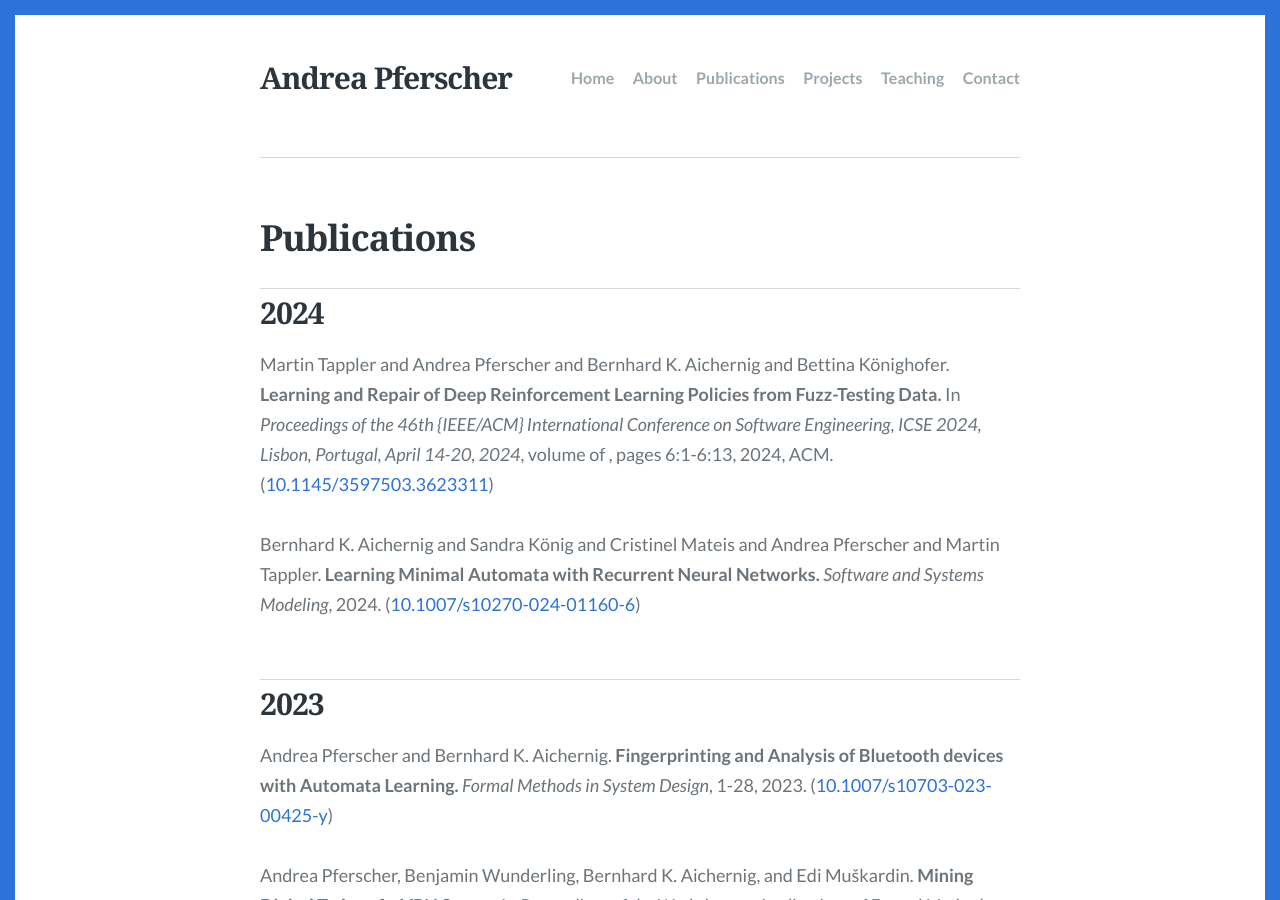
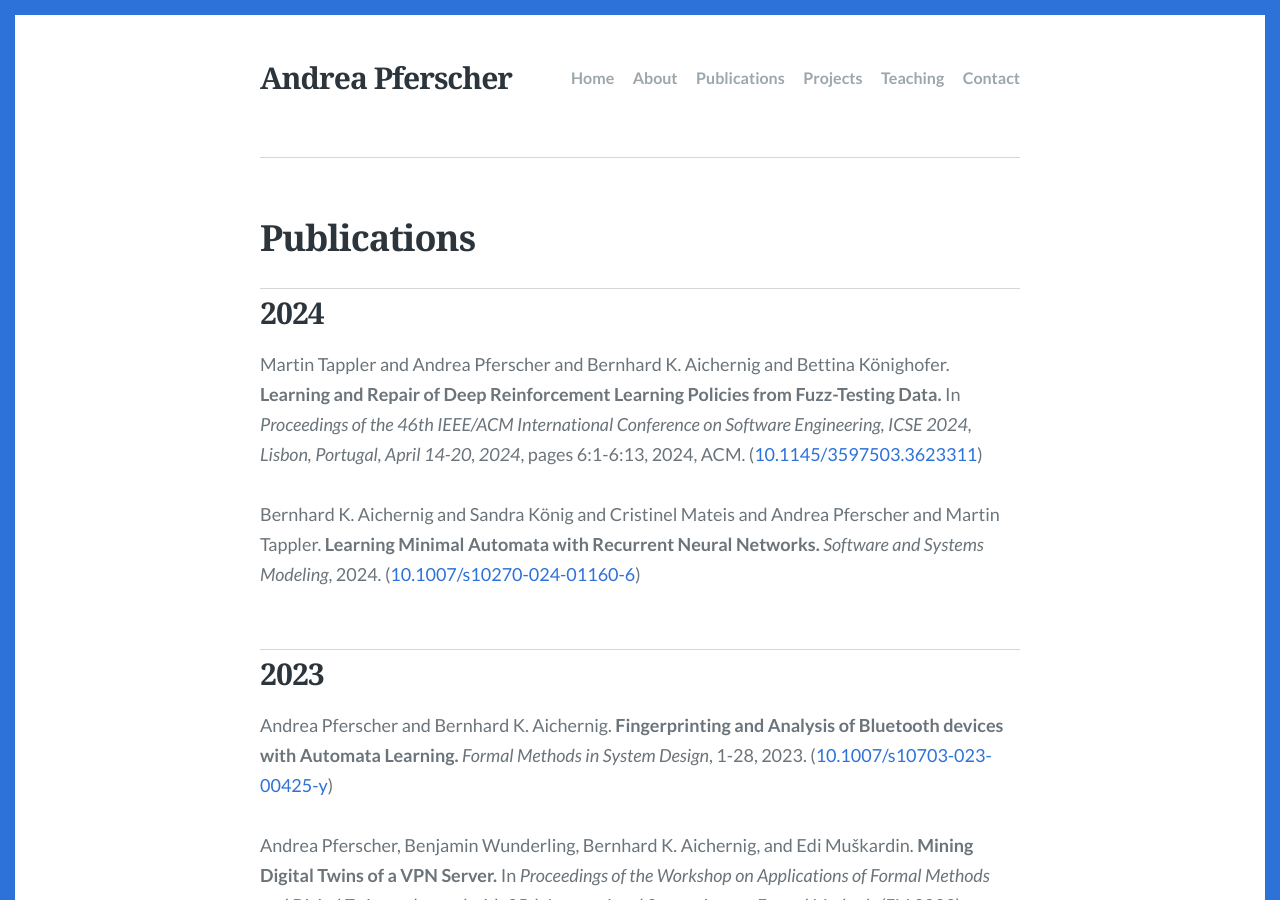
Before and after one commit to apferscher/apferscher.github.io, a Jekyll site: the page built from publications.md, in a window 1280 px wide and 900 px high. Built offline with Jekyll 4.4.1, drawn with Linux system fonts in a browser that asks for light colours; some web fonts are replaced; part of the change alters nothing that is shown.

```diff
--- a/_data/publications.json
+++ b/_data/publications.json
@@ -6,10 +6,12 @@
                 {
                     "authors": "Martin Tappler and Andrea Pferscher and Bernhard K. Aichernig and Bettina Könighofer",
                     "title": "Learning and Repair of Deep Reinforcement Learning Policies from Fuzz-Testing Data",
-                    "booktitle": "Proceedings of the 46th {IEEE/ACM} International Conference on Software Engineering, ICSE 2024, Lisbon, Portugal, April 14-20, 2024",
+                    "booktitle": "Proceedings of the 46th IEEE/ACM International Conference on Software Engineering, ICSE 2024, Lisbon, Portugal, April 14-20, 2024",
+                    "is_journal": false,
                     "pages": "6:1-6:13",
                     "publisher": "ACM",
                     "year": "2024",
+                    "volume": "",
                     "url": "https://doi.org/10.1145/3597503.3623311",
                     "doi": "10.1145/3597503.3623311"
                 },
```
